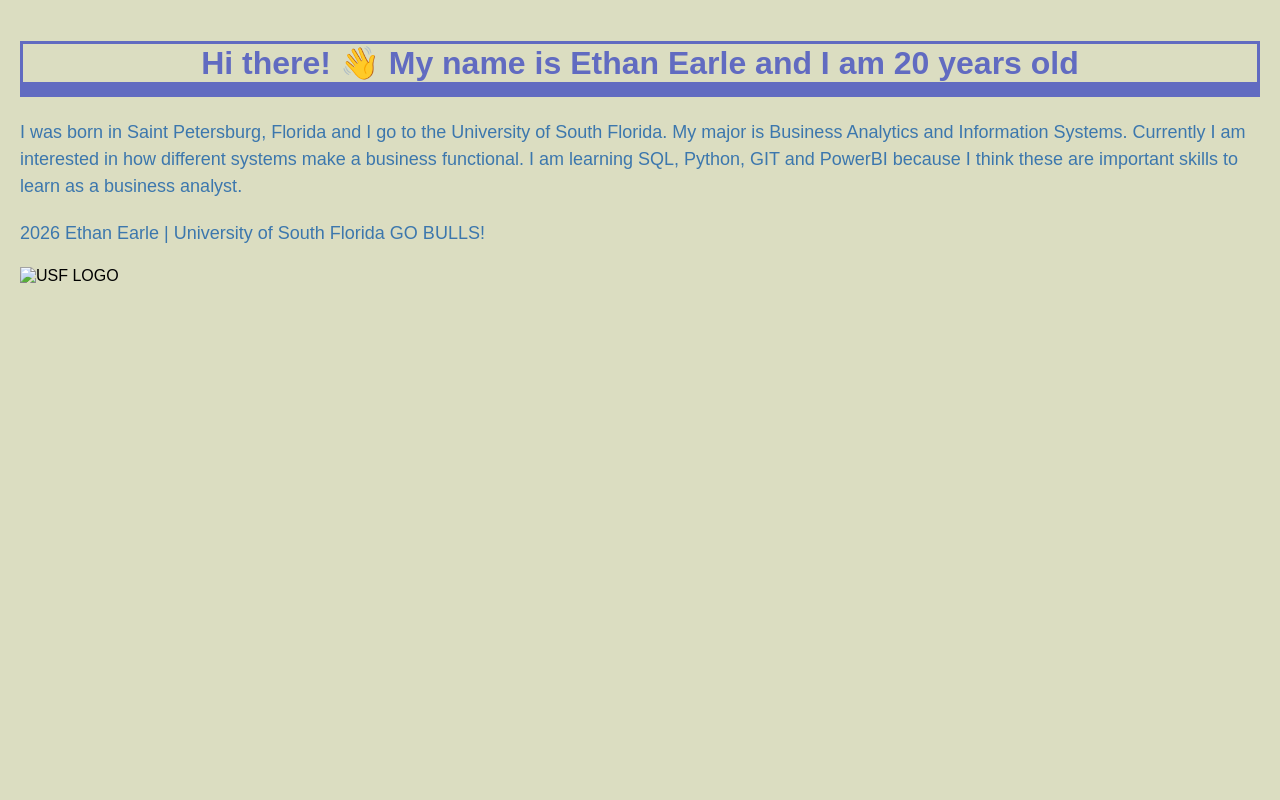
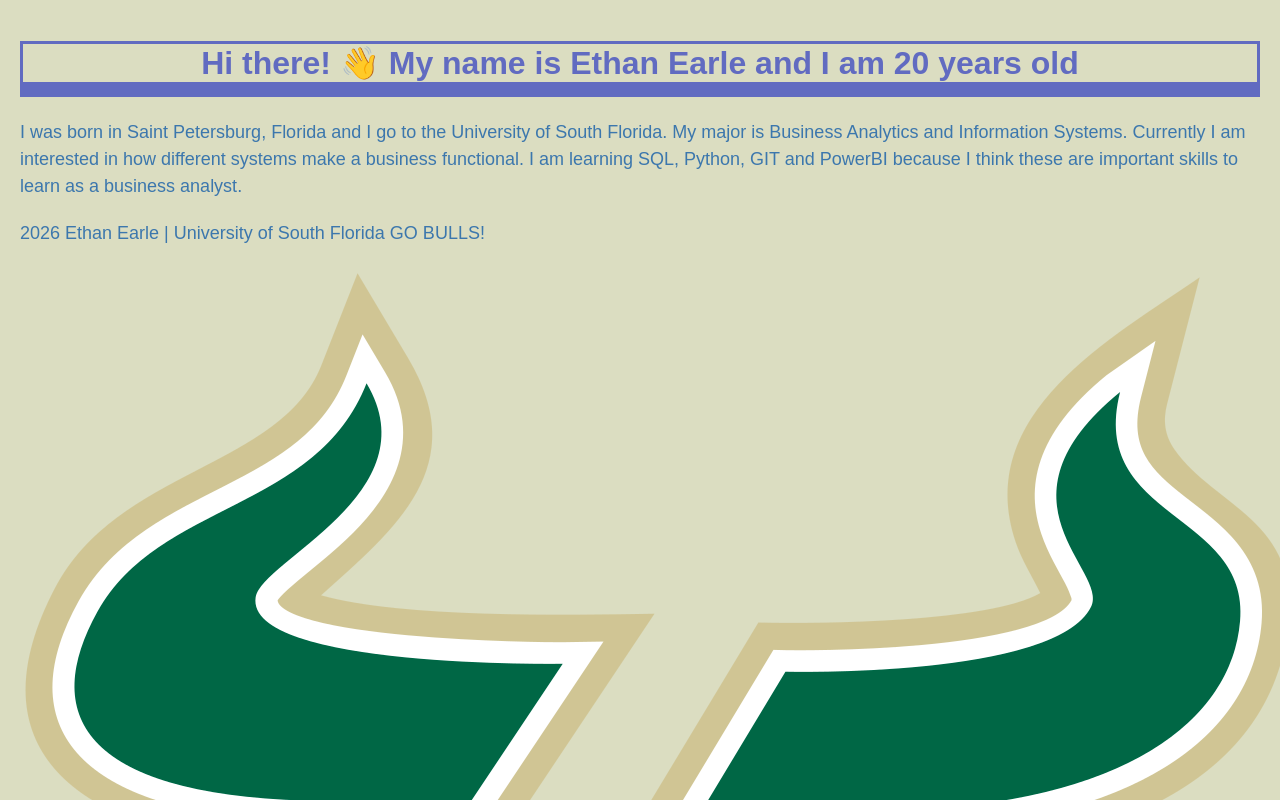
Before and after one commit to EthanEarle3/EthanEarle3, a plain HTML site: page index.html in a window 1280 px wide. Shown: the top 800 px of the page. Drawn offline with Linux system fonts and the light colour scheme.

Commit message:
usfphoto

```diff
--- a/index.html
+++ b/index.html
@@ -12,7 +12,7 @@ Currently I am interested in how different systems make a business functional.
 I am learning SQL, Python, GIT and PowerBI because I think these are important skills to learn as a business analyst. </p>
 <footer>
         <p> 2026 Ethan Earle | University of South Florida GO BULLS!</p>
-        <img src="usf-logo.png" alt="USF LOGO">
+        <img src="Official_USF_Bulls_Athletic_Logo.png" alt="USF LOGO">
       </footer>
 </body>
 </html>
```
Also changed, not shown: Official_USF_Bulls_Athletic_Logo.png (added).
